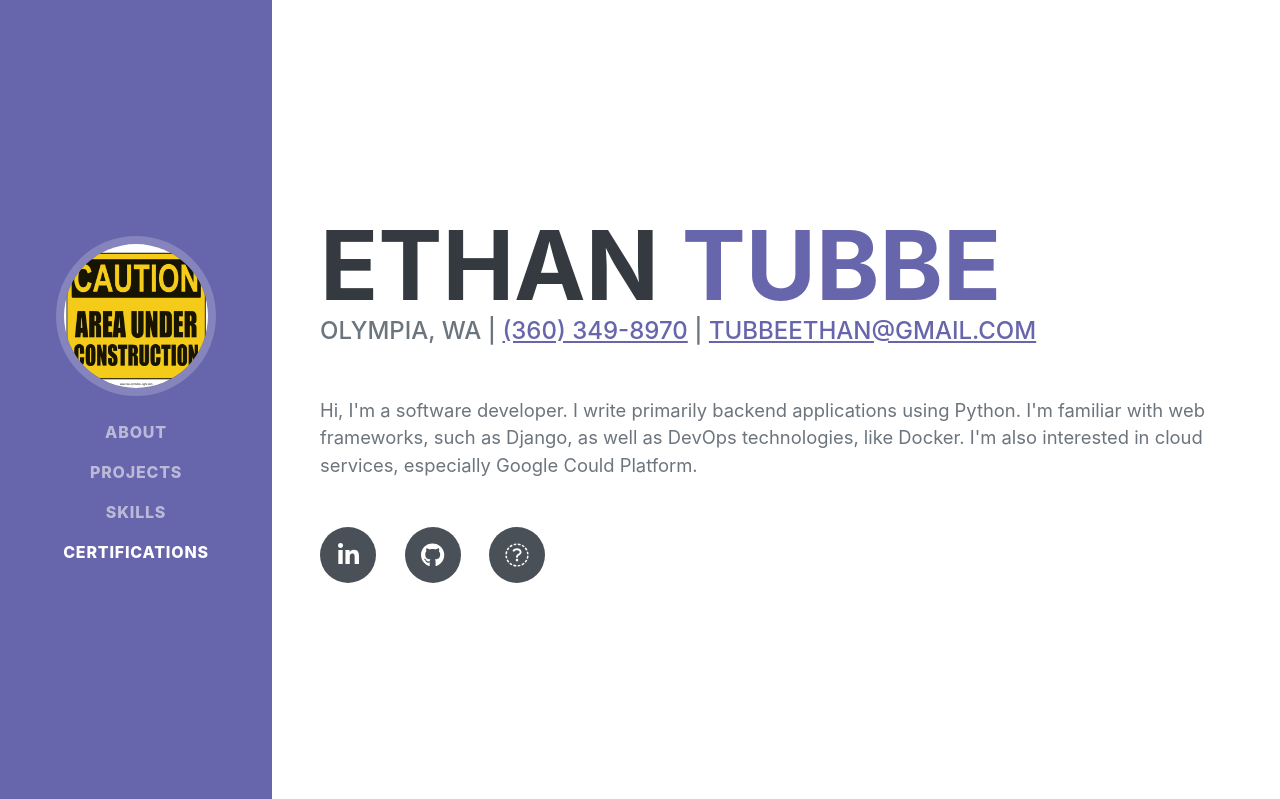
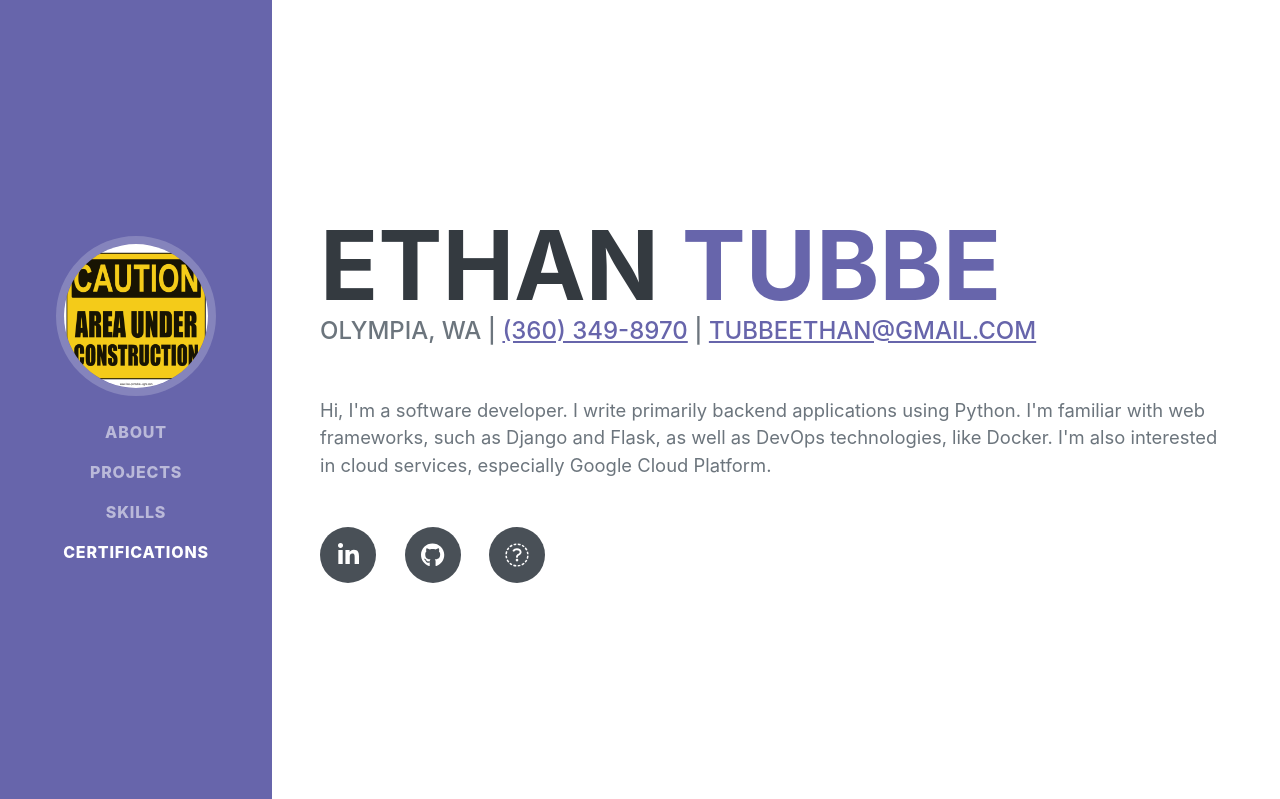
Before and after one commit to ethan-pt/portfolio_site, a Django app: page / in a window 1280 px wide. Shown: the top 799 px of the page. Run offline with Django 4.2, Linux system fonts and the light colour scheme; some libraries are stand-ins or nearby versions; some web fonts are replaced.

Commit message:
edit my little about me section

```diff
--- a/website/templates/website/index.html
+++ b/website/templates/website/index.html
@@ -59,7 +59,7 @@
                     </div>
 
                     <p class="lead mb-5">
-                        Hi, I'm a software developer. I write primarily backend applications using Python. I'm familiar with web frameworks, such as Django, as well as DevOps technologies, like Docker. I'm also interested in cloud services, especially Google Could Platform.
+                        Hi, I'm a software developer. I write primarily backend applications using Python. I'm familiar with web frameworks, such as Django and Flask, as well as DevOps technologies, like Docker. I'm also interested in cloud services, especially Google Cloud Platform.
                     </p>
 
                     <div class="social-icons">
```
